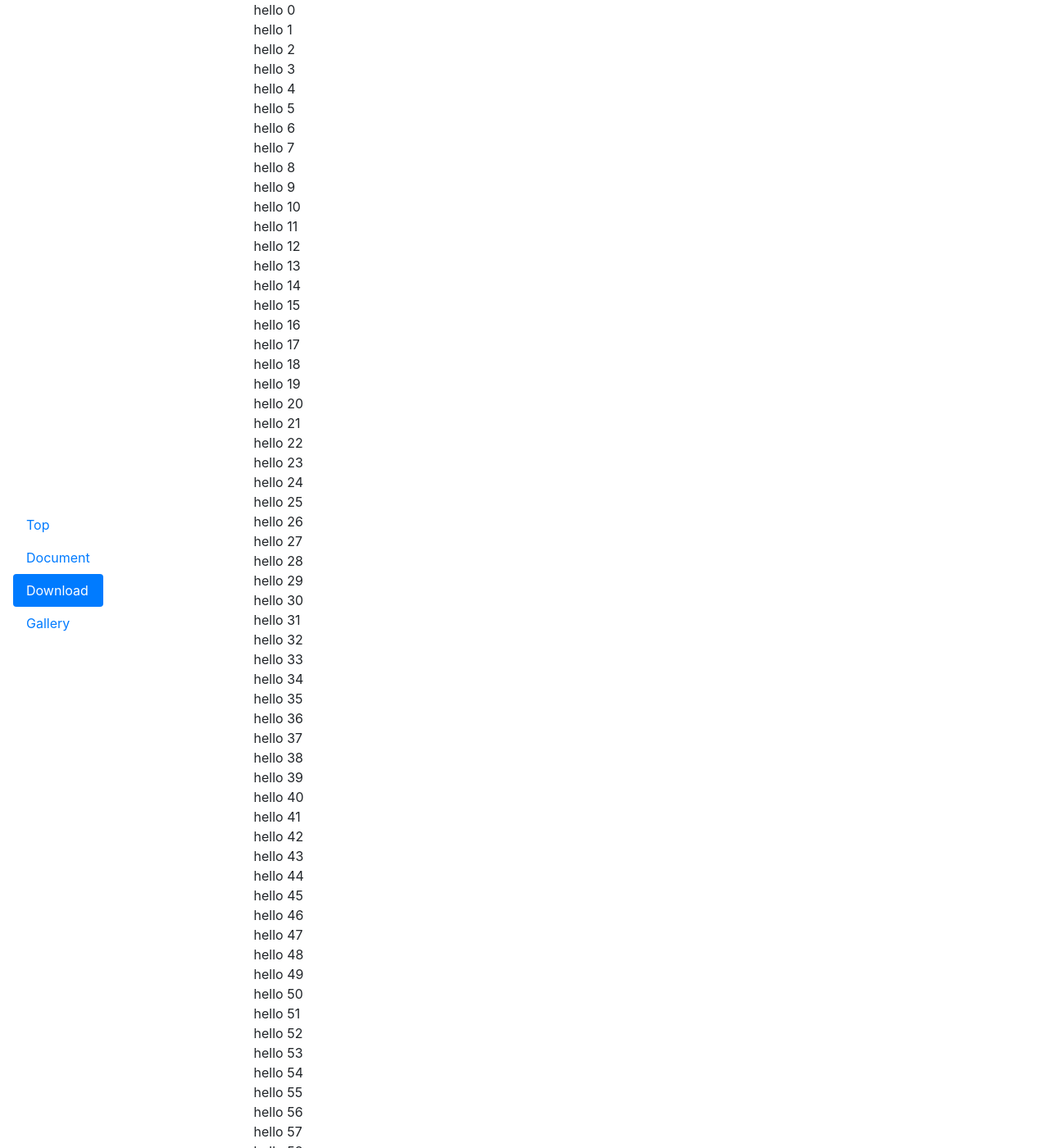
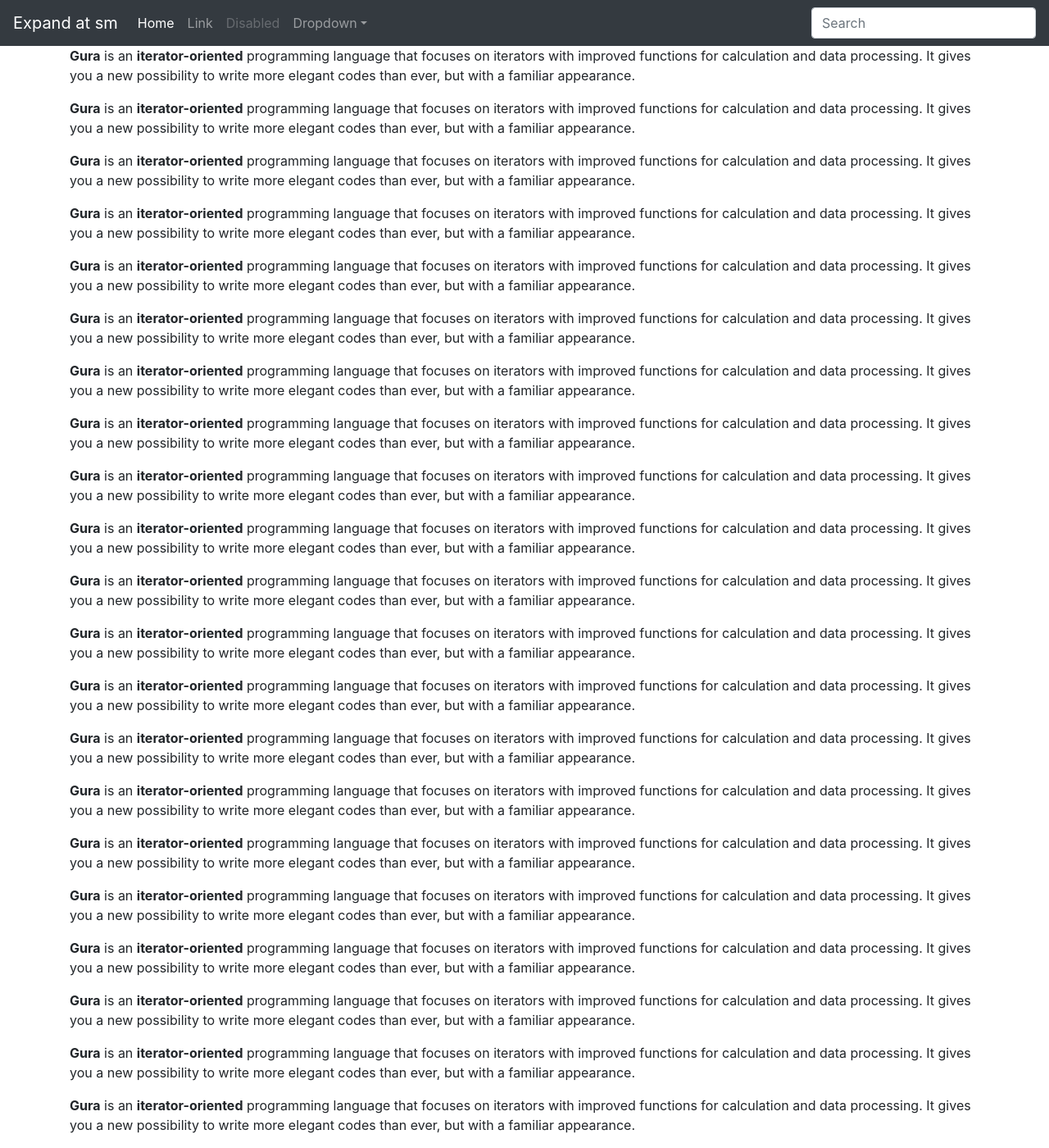
Before and after one commit to ypsitau/trial, a Jekyll site: the page built from gura-page/download/index.md, in a window 1280 px wide and 1400 px high. Shown: the whole window at 82% size. Built offline with Jekyll 4.4.1, drawn with Linux system fonts in a browser that asks for light colours; some of the changed text lies outside the part shown.

Commit message:
updated template

```diff
--- a/gura-page/_layouts/basement.html
+++ b/gura-page/_layouts/basement.html
@@ -6,7 +6,6 @@
     <meta name="viewport" content="width=device-width, initial-scale=1, shrink-to-fit=no">
     <!-- Bootstrap CSS -->
     <link rel="stylesheet" href="https://stackpath.bootstrapcdn.com/bootstrap/4.1.2/css/bootstrap.min.css" integrity="sha384-Smlep5jCw/wG7hdkwQ/Z5nLIefveQRIY9nfy6xoR1uRYBtpZgI6339F5dgvm/e9B" crossorigin="anonymous">
-	<link rel="stylesheet" href="{{ page.topdir }}/assets/navbar-fixed-left.min.css">
     <link rel="stylesheet" href="{{ page.topdir }}/assets/gura-template.css">
     <title>{{ page.title }}</title>
   </head>
--- a/gura-page/_layouts/default.html
+++ b/gura-page/_layouts/default.html
@@ -2,29 +2,42 @@
 layout: basement
 topdir: ../..
 ---
-<!-- <nav class="navbar navbar-light bg-light"> -->
 <!--
 	<a class="logo" href="{{ topdir }}/index.html">
 	  <img src="{{ topdir }}/assets/banner-medium.png" alt="Gura Programming Language" />
 	</a>
 -->
-<nav class="navbar navbar-inverse navbar-fixed-left">
-  <ul class="nav nav-pills flex-column">
-    <li class="nav-item">
-      <a class="nav-link{% if page.url == '/' %} active{% endif %}" href="/">Top</span></a>
+<nav class="navbar navbar-expand-sm navbar-dark bg-dark">
+  <a class="navbar-brand" href="#">Expand at sm</a>
+  <button class="navbar-toggler" type="button" data-toggle="collapse" data-target="#navbarsExample03" aria-controls="navbarsExample03" aria-expanded="false" aria-label="Toggle navigation">
+    <span class="navbar-toggler-icon"></span>
+  </button>
+
+  <div class="collapse navbar-collapse" id="navbarsExample03">
+    <ul class="navbar-nav mr-auto">
+      <li class="nav-item active">
+        <a class="nav-link" href="#">Home <span class="sr-only">(current)</span></a>
       </li>
       <li class="nav-item">
-      <a class="nav-link{% if page.url contains '/document/' %} active{% endif %}" href="/document/">Document</a>
+        <a class="nav-link" href="#">Link</a>
       </li>
       <li class="nav-item">
-      <a class="nav-link{% if page.url contains '/download/' %} active{% endif %}" href="/download/">Download</a>
+        <a class="nav-link disabled" href="#">Disabled</a>
       </li>
-    <li class="nav-item">
-      <a class="nav-link{% if page.url contains '/gallery/' %} active{% endif %}" href="/gallery/">Gallery</a>
+      <li class="nav-item dropdown">
+        <a class="nav-link dropdown-toggle" href="https://example.com" id="dropdown03" data-toggle="dropdown" aria-haspopup="true" aria-expanded="false">Dropdown</a>
+        <div class="dropdown-menu" aria-labelledby="dropdown03">
+          <a class="dropdown-item" href="#">Action</a>
+          <a class="dropdown-item" href="#">Another action</a>
+          <a class="dropdown-item" href="#">Something else here</a>
+        </div>
       </li>
     </ul>
+    <form class="form-inline my-2 my-md-0">
+      <input class="form-control" type="text" placeholder="Search">
+    </form>
+  </div>
 </nav>
 <div class="container">
   {{ content }}
 </div>
-</div>
--- a/gura-page/assets/gura-template.css
+++ b/gura-page/assets/gura-template.css
@@ -0,0 +1,16 @@
+/* settings for scrollable and fix-positioned side bar */
+.sidebar {
+	position: fixed;
+	top: 0px;
+	bottom: 0px;
+	left: 0px;
+	z-index: 1000;
+	overflow-x: hidden;
+	overflow-y: auto;
+}
+
+.sidebar {
+	border-right: 1px solid #eee;
+	padding-left: 4px;
+	padding-right: 4px;
+}
--- a/gura-page/download/index.md
+++ b/gura-page/download/index.md
@@ -4,5 +4,9 @@ lang: en
 title: download
 ---
 {% for i in (0..100) %}
-  <div>hello {{ i }}</div>
+**Gura** is an **iterator-oriented** programming language
+that focuses on iterators with improved functions for calculation and data processing.
+It gives you a new possibility to write more elegant codes than ever,
+but with a familiar appearance.
+
 {% endfor %}
```
Also changed, not shown: gura-page/assets/navbar-fixed-left.min.css. Lines whose indentation alone changed are shown as unchanged.
